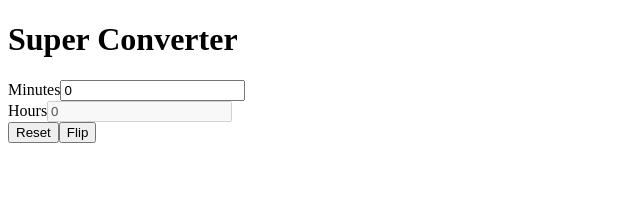
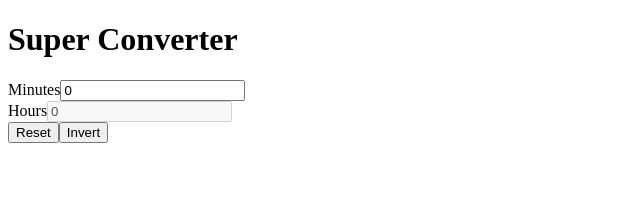
Before and after one commit to wnsgud0428/react-practice, a React (Create React App) app: page / in a window 1280 px wide. Shown: the top 212 px of the page, without its empty margins (0-640 px from the left). Built offline with nearby package versions, Linux system fonts and the light colour scheme.

Commit message:
#3.8 Recap

```diff
--- a/src/App.js
+++ b/src/App.js
@@ -2,7 +2,7 @@ import { useEffect, useState } from "react";
 
 function App() {
   const [amount, setAmount] = useState(0);
-  const [flipped, setFlipped] = useState(false);
+  const [inverted, setFlipped] = useState(false);
   const onChange = (event) => {
     setAmount(event.target.value);
   };
@@ -18,29 +18,29 @@ function App() {
       <div>
         <label htmlFor="minutes">Minutes</label>
         <input
-          value={flipped ? amount * 60 : amount}
+          value={inverted ? amount * 60 : amount}
           id="minutes"
           placeholder="Minutes"
           type="number"
           onChange={onChange}
           // disabled={flipped === true}
-          disabled={flipped}
+          disabled={inverted}
         />
       </div>
       <div>
         <label htmlFor="hours">Hours</label>
         <input
-          value={flipped ? amount : Math.round(amount / 60)}
+          value={inverted ? amount : Math.round(amount / 60)}
           id="hours"
           placeholder="Hours"
           type="number"
           // disabled={flipped === false}
-          disabled={!flipped}
+          disabled={!inverted}
           onChange={onChange}
         />
       </div>
       <button onClick={reset}>Reset</button>
-      <button onClick={onFlip}>Flip</button>
+      <button onClick={onFlip}>{inverted ? "Turn back" : "Invert"}</button>
     </div>
   );
 }
```
